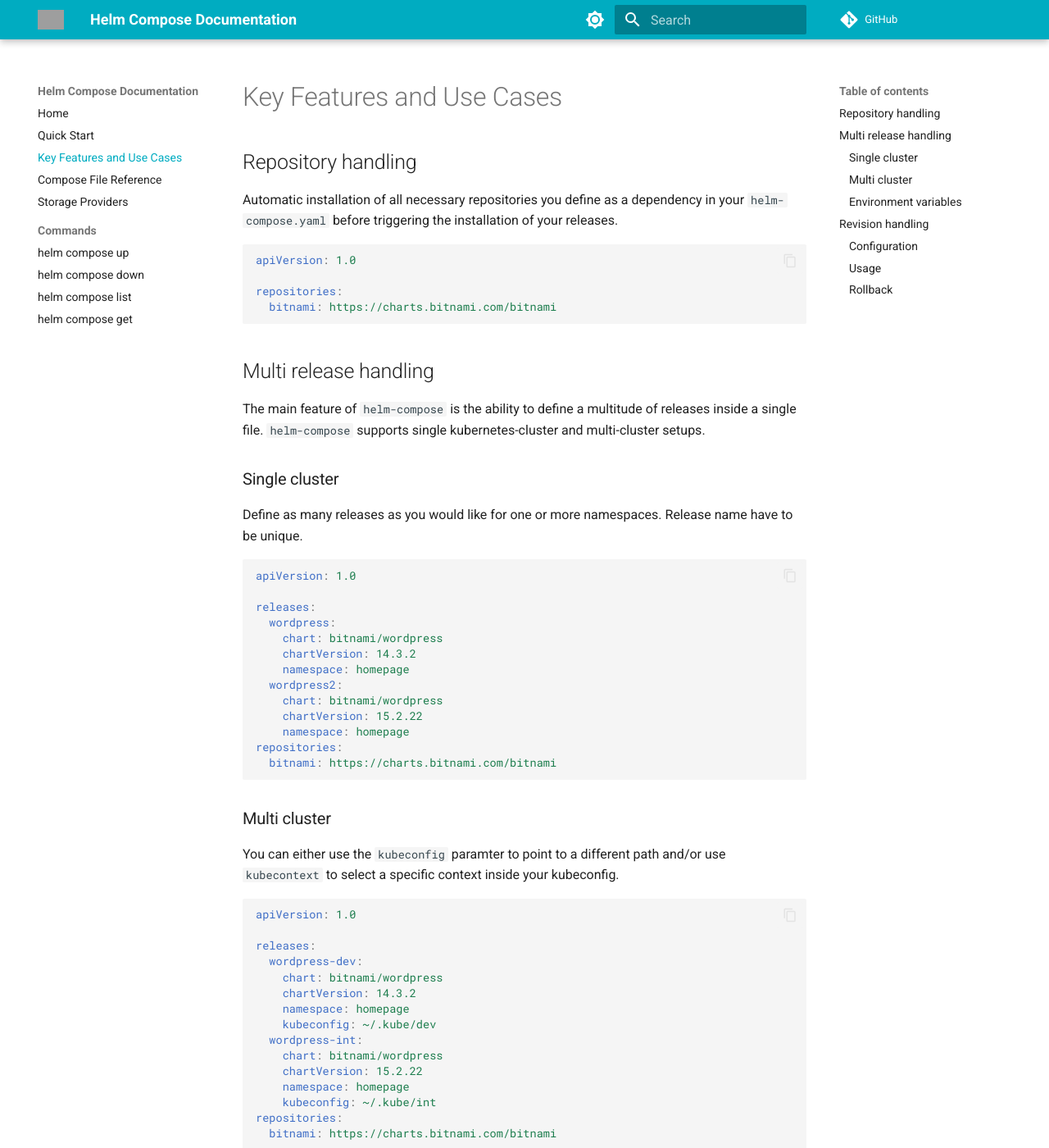
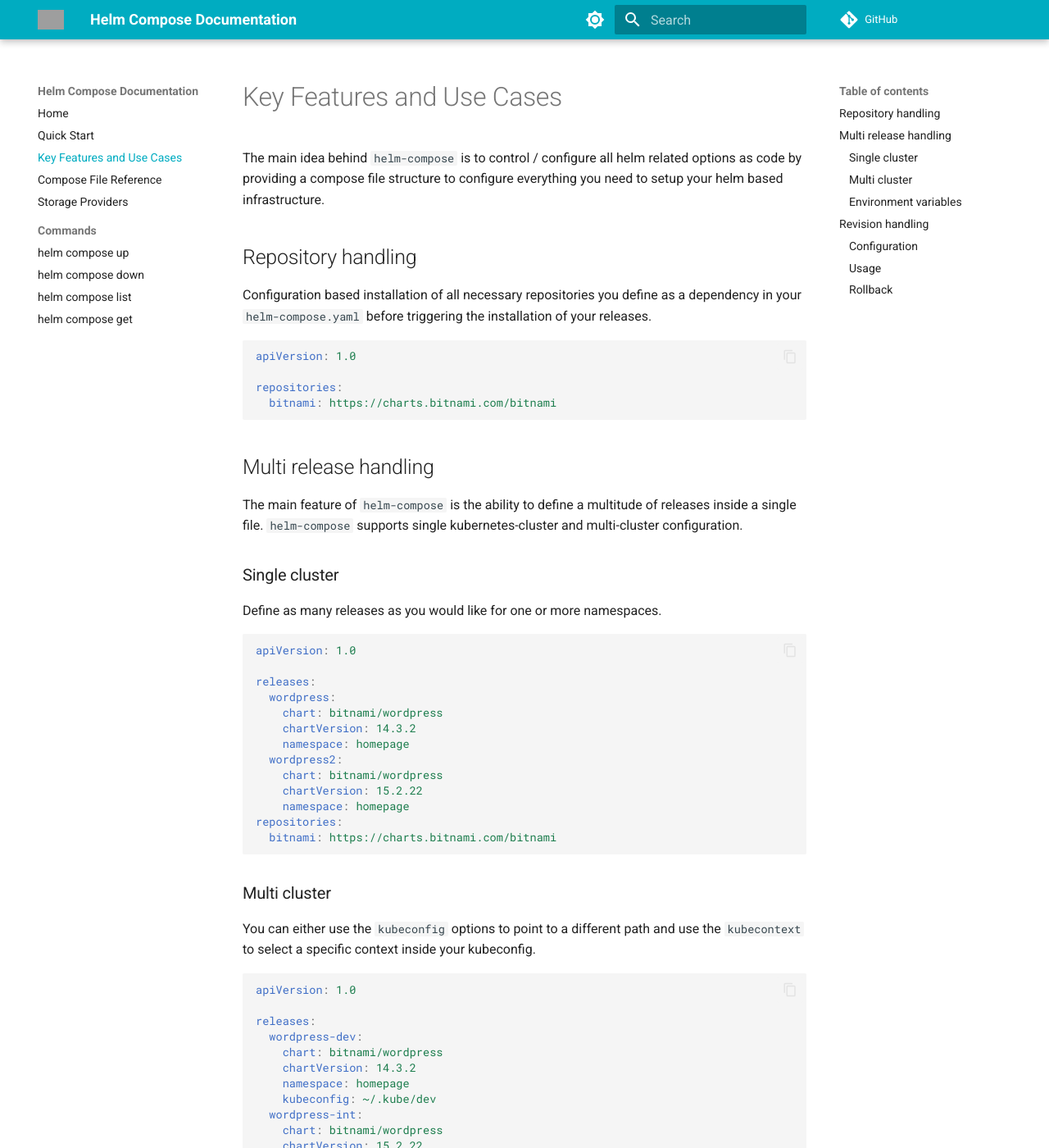
Before and after one commit to homei007/helm-compose, an MkDocs documentation site: the page built from docs/key-features-and-use-cases.md, in a window 1280 px wide and 1400 px high. Shown: the whole window at 82% size. Built offline with MkDocs 1.6.1 and Material for MkDocs 9.7.7, drawn with Linux system fonts in a browser that asks for light colours; comment, search, counter and statistics services are not loaded; the version menu is left out; some of the changed text lies outside the part shown; grey boxes are pictures that could not be loaded.

Commit message:
bump to version 1.0.0; rephrasing and minor updates of the documentation and some function names

````diff
--- a/docs/key-features-and-use-cases.md
+++ b/docs/key-features-and-use-cases.md
@@ -1,8 +1,10 @@
 # Key Features and Use Cases
+
+The main idea behind `helm-compose` is to control / configure all helm related options as code by providing a compose file structure to configure everything you need to setup your helm based infrastructure.
 
 ## Repository handling
 
-Automatic installation of all necessary repositories you define as a dependency in your `helm-compose.yaml` before triggering the installation of your releases.
+Configuration based installation of all necessary repositories you define as a dependency in your `helm-compose.yaml` before triggering the installation of your releases.
 
 ```yaml
 apiVersion: 1.0
@@ -13,11 +15,11 @@
 
 ## Multi release handling
 
-The main feature of `helm-compose` is the ability to define a multitude of releases inside a single file. `helm-compose` supports single kubernetes-cluster and multi-cluster setups.
+The main feature of `helm-compose` is the ability to define a multitude of releases inside a single file. `helm-compose` supports single kubernetes-cluster and multi-cluster configuration.
 
 ### Single cluster
 
-Define as many releases as you would like for one or more namespaces. Release name have to be unique.
+Define as many releases as you would like for one or more namespaces.
 
 ```yaml
 apiVersion: 1.0
@@ -37,7 +39,7 @@
 
 ### Multi cluster
 
-You can either use the `kubeconfig` paramter to point to a different path and/or use `kubecontext` to select a specific context inside your kubeconfig.
+You can either use the `kubeconfig` options to point to a different path and use the `kubecontext` to select a specific context inside your kubeconfig.
 
 ```yaml
 apiVersion: 1.0
@@ -59,7 +61,9 @@
 
 ### Environment variables
 
-`helm-compose` allows to parse environment variables inside your values block. Syntax: `${MY_ENV_VARIABLE}`.
+`helm-compose` is able to inject environment variables inside your values block to deal with secrets that shouldn't be committed to your source control.
+
+Syntax: `${MY_ENV_VARIABLE}`.
 
 ```bash
 export WORDPRESS_ADMIN_PASSWORD="xxx"
--- a/plugin.yaml
+++ b/plugin.yaml
@@ -1,5 +1,5 @@
 name: compose
-version: 1.0.0-beta.2
+version: 1.0.0
 usage: Compose is a helm plugin to define and manage multiple helm releases as single entity.
 command: $HELM_PLUGIN_DIR/bin/compose
 hooks:
````
Also changed, not shown: README.md (+1 -1 lines), docs/commands/get.md (+1 -1 lines), docs/compose-file-reference.md (+0 -1 lines), docs/quick-start.md (+13 -1 lines), 9 other files.
